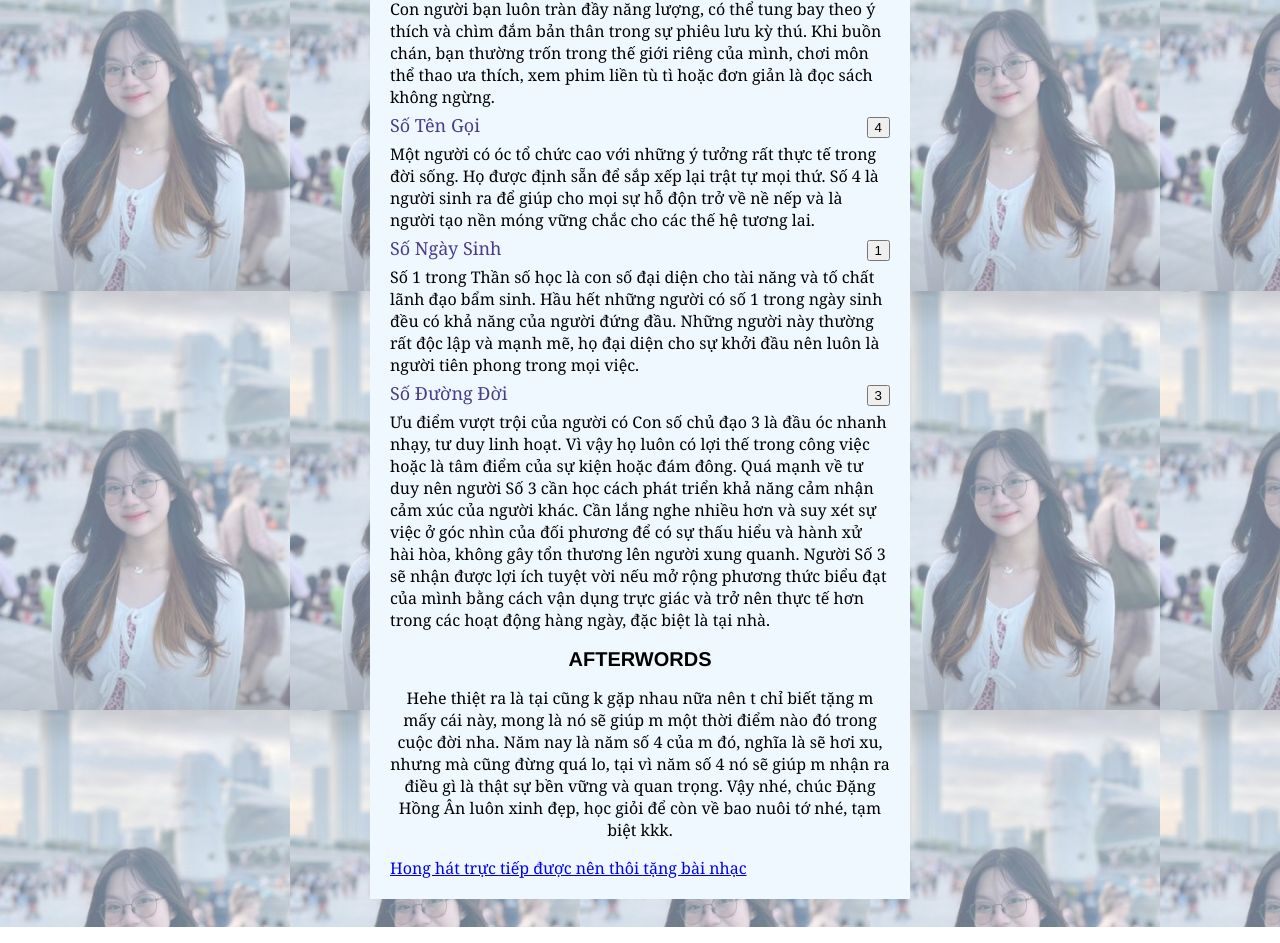
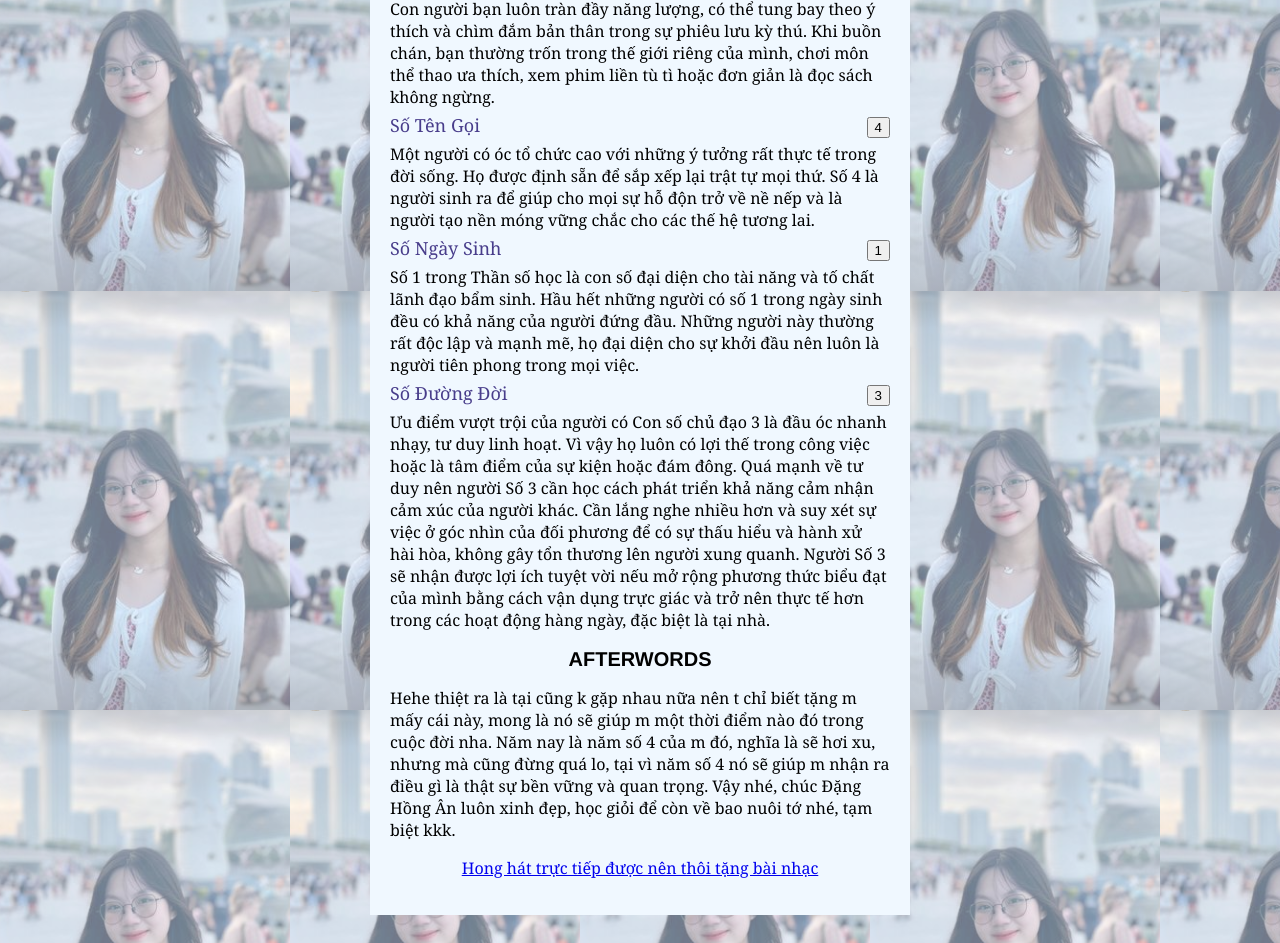
Before and after one commit to aanh1009/danghongan, a plain HTML site: page index.html in a window 1280 px wide. Shown: the part 966-1909 px from the top of the page. Drawn offline with Linux system fonts and the light colour scheme.

Commit message:
Add files via upload

```diff
--- a/index.html
+++ b/index.html
@@ -100,8 +100,8 @@
         </section>
         <section>
             <h2>AFTERWORDS</h2>
-            <p > Hehe thiệt ra là tại cũng k gặp nhau nữa nên t chỉ biết tặng m mấy cái này, mong là nó sẽ giúp m một thời điểm nào đó trong cuộc đời nha. Năm nay là năm số 4 của m đó, nghĩa là sẽ hơi xu, nhưng mà cũng đừng quá lo, tại vì năm số 4 nó sẽ giúp m nhận ra điều gì là thật sự bền vững và quan trọng. Vậy nhé, chúc Đặng Hồng Ân luôn xinh đẹp, học giỏi để còn về bao nuôi tớ nhé, tạm biệt kkk.</p>
-            <a href="https://open.spotify.com/track/7hSQZhitTMcUVTKw1Zjx42?si=f4e5a971dfb643aa">Hong hát trực tiếp được nên thôi tặng bài nhạc</a>
+            Hehe thiệt ra là tại cũng k gặp nhau nữa nên t chỉ biết tặng m mấy cái này, mong là nó sẽ giúp m một thời điểm nào đó trong cuộc đời nha. Năm nay là năm số 4 của m đó, nghĩa là sẽ hơi xu, nhưng mà cũng đừng quá lo, tại vì năm số 4 nó sẽ giúp m nhận ra điều gì là thật sự bền vững và quan trọng. Vậy nhé, chúc Đặng Hồng Ân luôn xinh đẹp, học giỏi để còn về bao nuôi tớ nhé, tạm biệt kkk.
+            <p><a href="https://open.spotify.com/track/7hSQZhitTMcUVTKw1Zjx42?si=f4e5a971dfb643aa">Hong hát trực tiếp được nên thôi tặng bài nhạc</a></p>
         </section>
         </main>
     </body>
```
